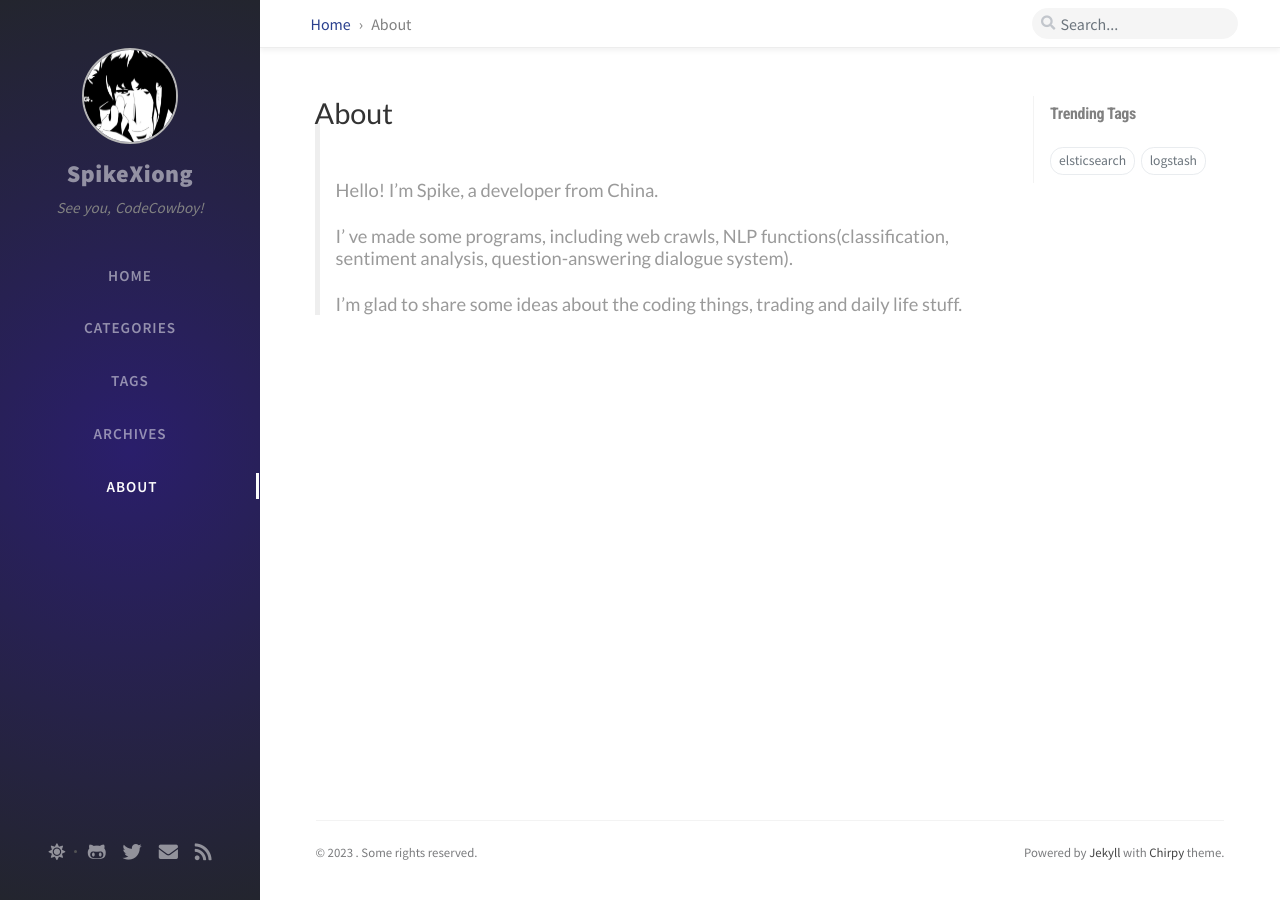
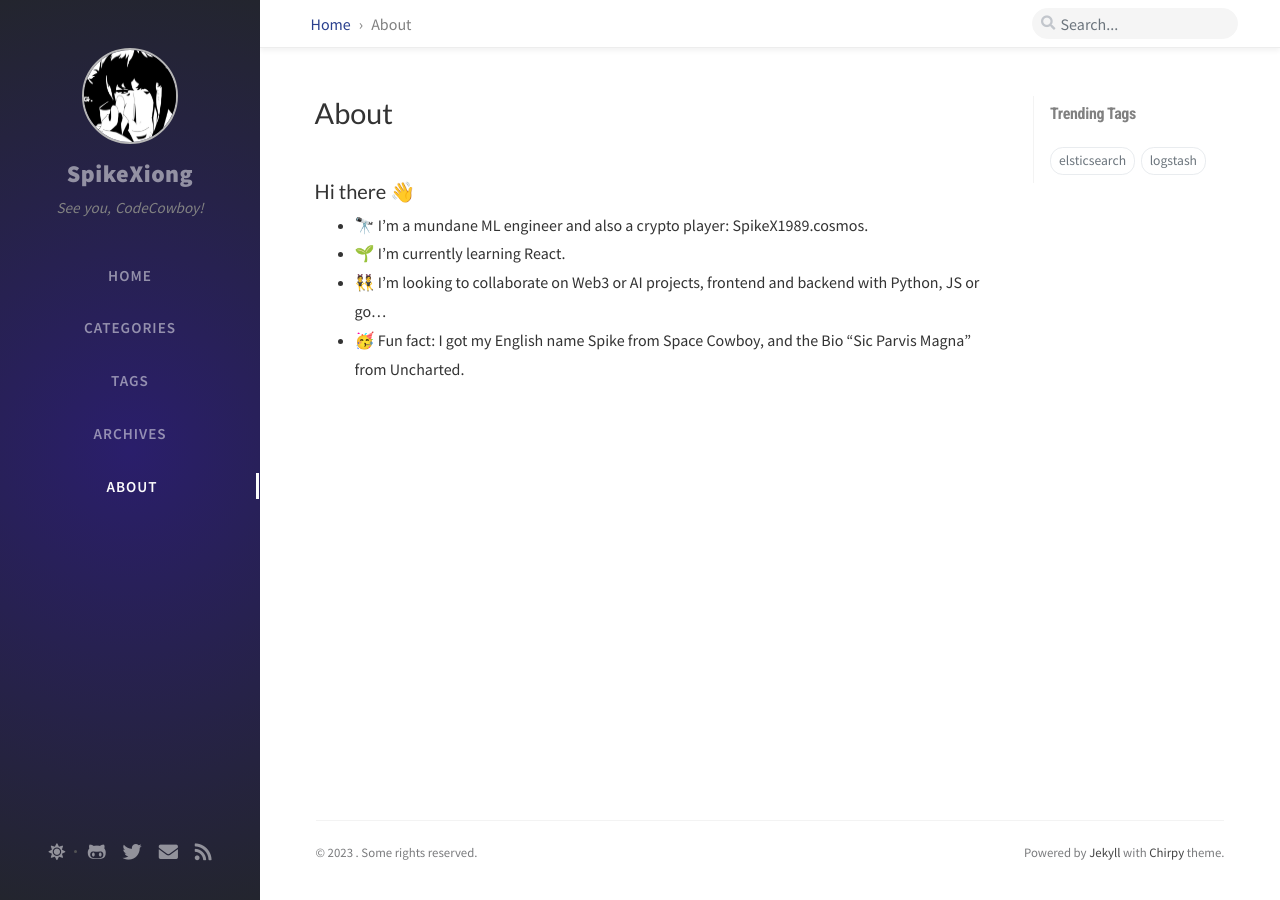
Before and after one commit to CaptXiong/CaptXiong.github.io, a Jekyll site: the page built from tabs/about.md, in a window 1280 px wide. Built offline with Jekyll 4.4.1, drawn with Linux system fonts in a browser that asks for light colours; nearby versions of some CDN libraries; comment, search, counter and statistics services are not loaded.

Commit message:
update about

```diff
--- a/tabs/about.md
+++ b/tabs/about.md
@@ -8,7 +8,9 @@ title: About
 # MIT License
 ---
 
-> #### Hello! I'm Spike, a developer from China.
-> #### I' ve made some programs, including web crawls, NLP functions(classification, sentiment analysis, question-answering dialogue system).
->
-> #### I'm glad to share some ideas about the coding things, trading and daily life stuff.
+### Hi there 👋
+
+- 🔭 I’m a mundane ML engineer and also a crypto player: SpikeX1989.cosmos.
+- 🌱 I’m currently learning React.
+- 👯 I’m looking to collaborate on Web3 or AI projects, frontend and backend with Python, JS or go...
+- 🥳 Fun fact: I got my English name Spike from Space Cowboy, and the Bio "Sic Parvis Magna" from Uncharted.
```
Also changed, not shown: Gemfile.lock (added).
